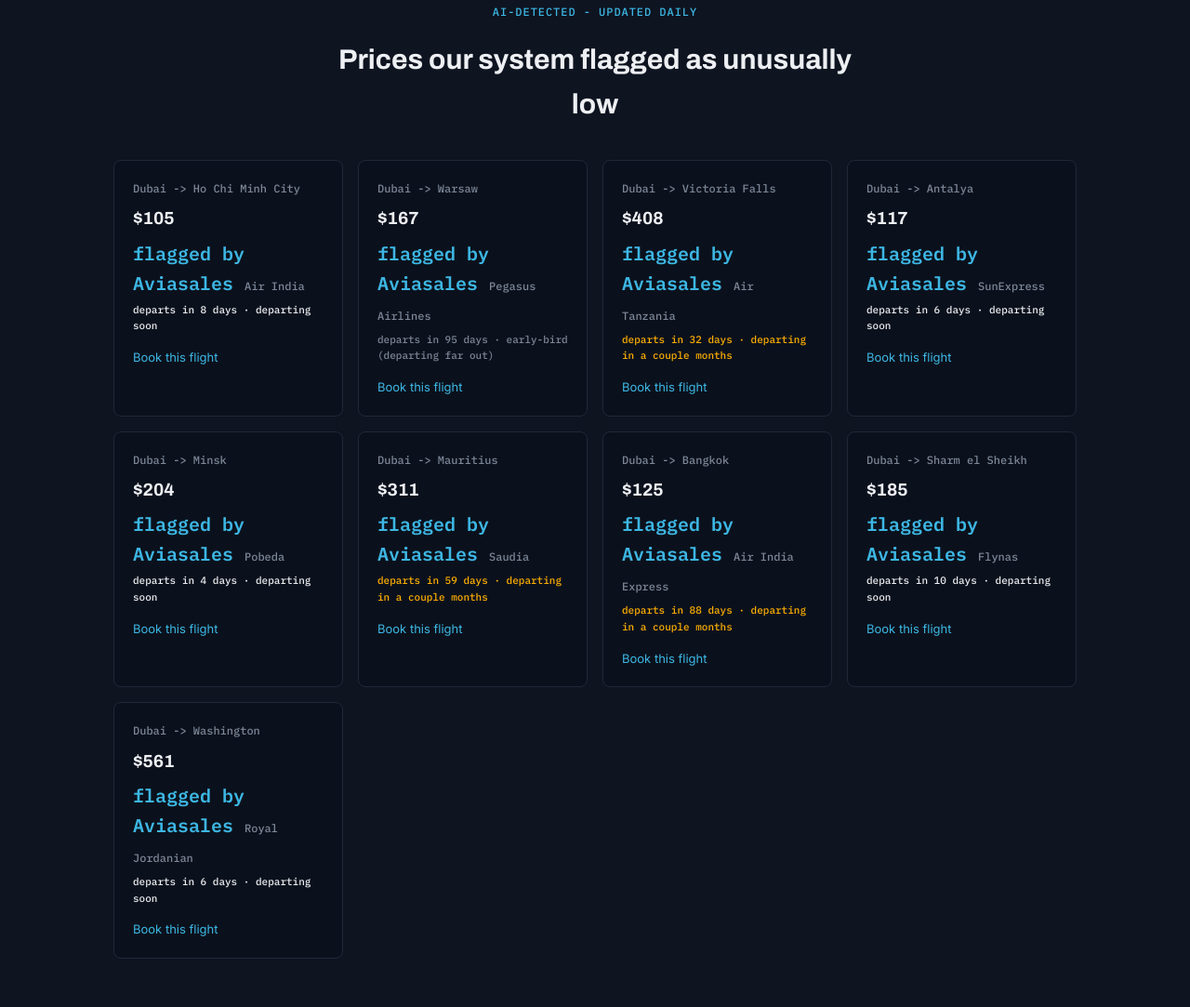
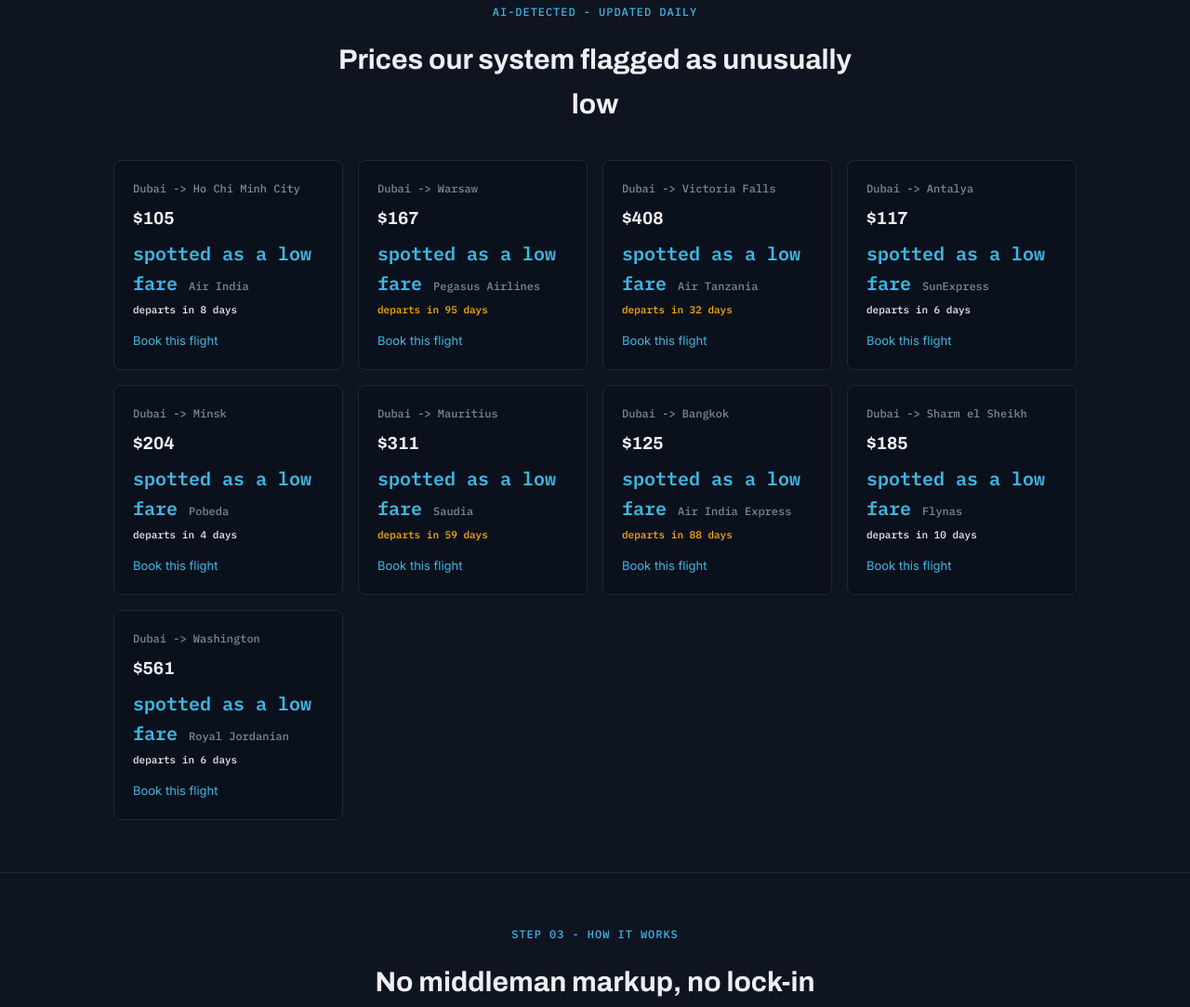
Before and after one commit to KhabibullaevMurodilla/deal_finder_beta, a plain HTML site: page adaptive-test.html in a window 1280 px wide. Shown: the part 1687-2770 px from the top of the page at 93% size. Drawn offline with Linux system fonts and the light colour scheme; no server answers.

Commit message:
Update adaptive-test.html

```diff
--- a/adaptive-test.html
+++ b/adaptive-test.html
@@ -456,13 +456,13 @@
       const card = document.createElement('div');
       card.className = 'deal-card';
       const link = d.link || AVIASALES_LINK;
-      const timingColor = d.timing_label === 'departing soon' ? 'var(--green)' : d.timing_label === 'early-bird (departing far out)' ? 'var(--muted)' : 'var(--amber)';
+      const timingColor = d.timing_label === 'departing soon' ? 'var(--green)' : 'var(--amber)';
       const daysText = typeof d.days_until_departure === 'number' ? `departs in ${d.days_until_departure} day${d.days_until_departure === 1 ? '' : 's'}` : 'departure date unknown';
       card.innerHTML =
         '<div class="deal-route">' + d.route_label + '</div>' +
         '<div class="deal-dest">$' + d.latest_price + '</div>' +
         '<div class="deal-price">' + d.pct_below_average + '% <span>below usual average</span></div>' +
-        '<div style="font-family:var(--flap);font-size:11px;color:' + timingColor + ';margin-top:4px;">' + daysText + ' &middot; ' + (d.timing_label || 'timing unknown') + '</div>' +
+        '<div style="font-family:var(--flap);font-size:11px;color:' + timingColor + ';margin-top:4px;">' + daysText + '</div>' +
         '<a class="deal-link" href="' + link + '" target="_blank" rel="noopener sponsored">Book this flight</a>';
       grid.appendChild(card);
     });
@@ -471,13 +471,13 @@
       const card = document.createElement('div');
       card.className = 'deal-card';
       const link = d.link || AVIASALES_LINK;
-      const timingColor = d.timing_label === 'departing soon' ? 'var(--green)' : d.timing_label === 'early-bird (departing far out)' ? 'var(--muted)' : 'var(--amber)';
+      const timingColor = d.timing_label === 'departing soon' ? 'var(--green)' : 'var(--amber)';
       const daysText = typeof d.days_until_departure === 'number' ? `departs in ${d.days_until_departure} day${d.days_until_departure === 1 ? '' : 's'}` : 'departure date unknown';
       card.innerHTML =
         '<div class="deal-route">' + d.route_label + '</div>' +
         '<div class="deal-dest">$' + d.price + '</div>' +
-        '<div class="deal-price" style="color:var(--sky);">flagged by Aviasales <span>' + (d.airline || '') + '</span></div>' +
-        '<div style="font-family:var(--flap);font-size:11px;color:' + timingColor + ';margin-top:4px;">' + daysText + ' &middot; ' + (d.timing_label || 'timing unknown') + '</div>' +
+        '<div class="deal-price" style="color:var(--sky);">spotted as a low fare <span>' + (d.airline || '') + '</span></div>' +
+        '<div style="font-family:var(--flap);font-size:11px;color:' + timingColor + ';margin-top:4px;">' + daysText + '</div>' +
         '<a class="deal-link" href="' + link + '" target="_blank" rel="noopener sponsored">Book this flight</a>';
       grid.appendChild(card);
     });
```
